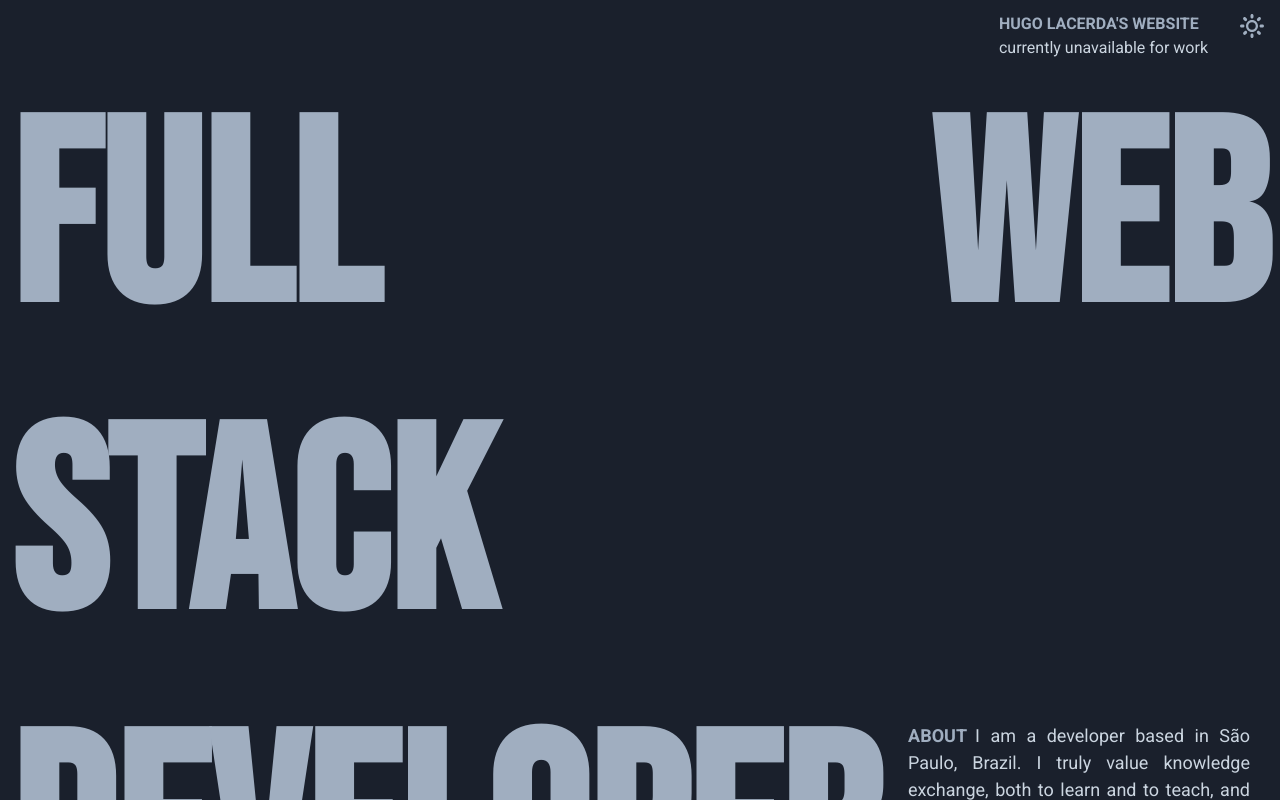
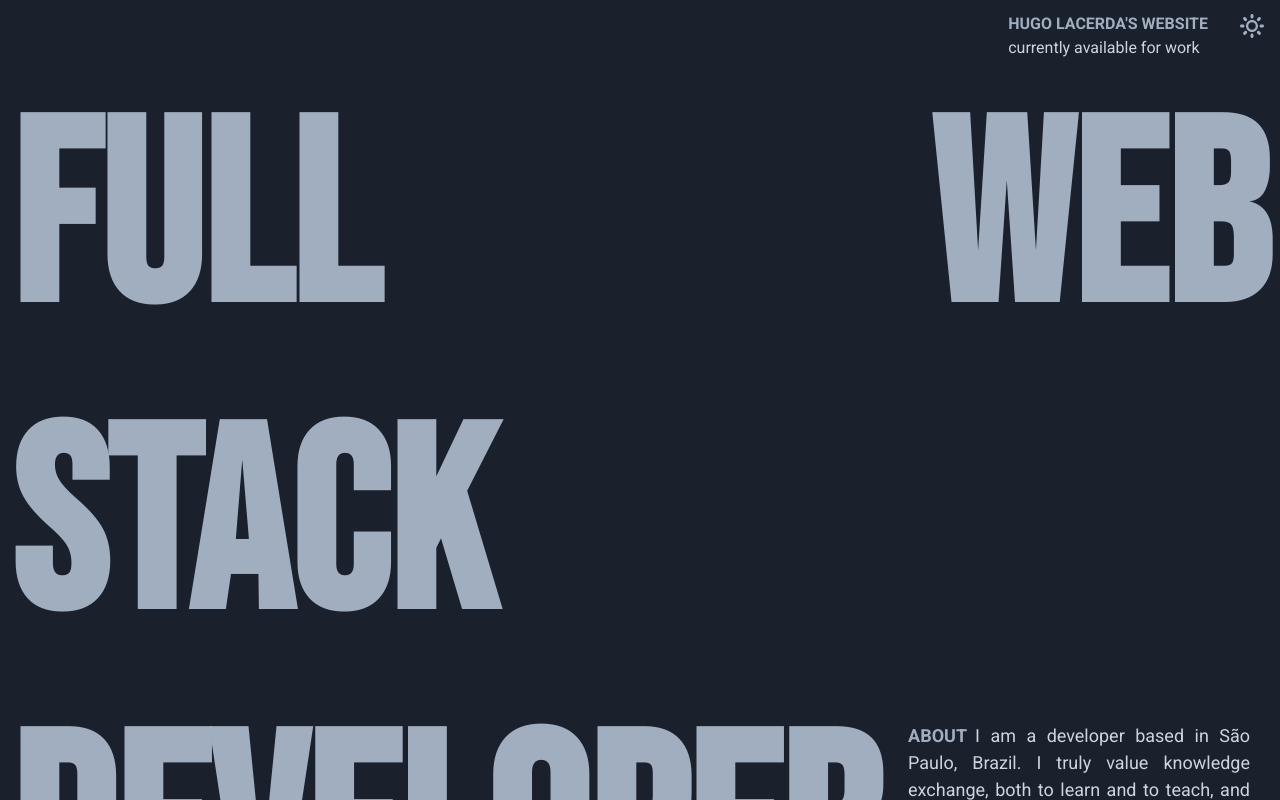
Before and after one commit to hugolacerdar/portfolio-next, a Next.js app: page / in a window 1280 px wide. Shown: the top 800 px of the page. Built offline with nearby package versions, Linux system fonts and the light colour scheme.

Commit message:
Update index.tsx

```diff
--- a/components/Header/index.tsx
+++ b/components/Header/index.tsx
@@ -11,7 +11,7 @@ export default function Header() {
         <Text as="strong" color={primary}>
           HUGO LACERDA{`'`}S WEBSITE
         </Text>
-        <Text color={secondary}>currently unavailable for work</Text>
+        <Text color={secondary}>currently available for work </Text>
       </Box>
       <Box my="3" mx="4">
         <ColorModeSwitch />
```
